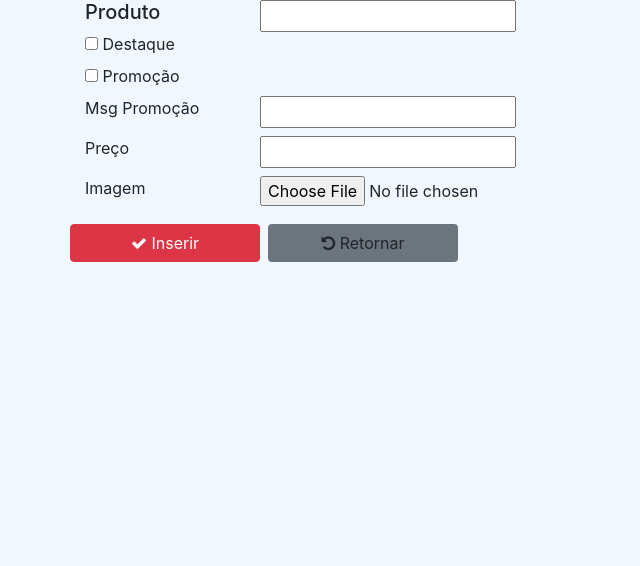
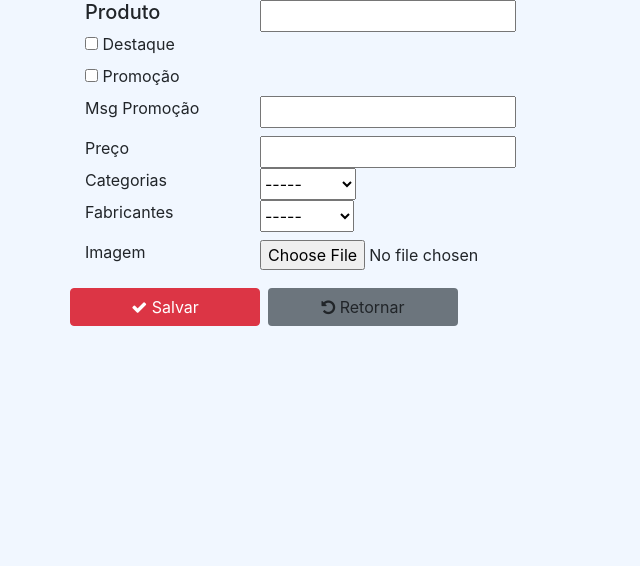
Before and after one commit to Matheusdsc2006/novo_progWeb, a Django app: page /produto/create in a window 1280 px wide. Shown: the part 56-622 px from the top of the page, without its empty margins (0-640 px from the left). Run offline with Django 4.2, Linux system fonts and the light colour scheme; data comes from the database, SQL or seed files in the repository; both versions use the stored data as it was after the commit; some libraries are stand-ins or nearby versions.

Commit message:
qualquer nome

```diff
--- a/Loja/loja/templates/produto/produto-create.html
+++ b/Loja/loja/templates/produto/produto-create.html
@@ -1,18 +1,21 @@
 {% extends "base.html" %}
 {% load static %}
+
 {% block title %}Início{% endblock %}
+
 {% block styles %}
-<link rel="stylesheet" href="{% static 'css/home.css' %}">
+    <link rel="stylesheet" href="{% static 'css/home.css' %}">
 {% endblock %}
+
 {% block content %}
 <div id="content">
     <div class="container">
-        <form method="POST" enctype="multipart/form-data" action= "/produto/create" >
+        <form method="POST" enctype="multipart/form-data" action="/produto/create">
             {% csrf_token %}
             <div class="row">
                 <!--<input type="hidden" value="{{produto.id}}" name="id">-->
                 <h5 for="Produto" class="col-md-2">Produto</h5>
-                <input name="Produto">
+                <input value="{{produto.Produto}}" name="Produto">
             </div>
             <div class="row">
                 <div class="col-md-2">
@@ -22,30 +25,61 @@
             </div>
             <div class="row">
                 <div class="col-md-2">
-                    <input type="checkbox" name="promocao" >
+                    <input type="checkbox" name="promocao">
                     <label for="promocao">Promoção</label>
                 </div>
             </div>
             <div class="row">
                 <label for="msgPromocao" class="col-md-2">Msg Promoção</label>
-                <input name="msgPromocao">
+                <input value="{{produto.msgPromocao}}" name="msgPromocao">
             </div>
             <div class="row mt-2">
                 <label for="preco" class="col-md-2">Preço</label>
                 <input name="preco">
+            </div>
+            <div class="row">
+                <label for="CategoriaFk" class="col-md-2" >Categorias</label>
+                <select name="CategoriaFk">
+                    <option value="-1">-----</option>
+                    {% for cate in categorias %}
+                        {% if produto.categoria_id == cate.id %}
+                        <option value="{{cate.id}}" selected>{{cate.Categoria}}</option>
+                        {% else %}
+                        <option value="{{cate.id}}">{{cate.Categoria}}</option>
+                        {% endif %}
+                    {% endfor %}
+                </select>
+            </div>
+            <div class="row">
+                <label for="FabricanteFk" class="col-md-2" >Fabricantes</label>
+                <select name="FabricanteFk">
+                    <option value="-1">-----</option>
+                    {% for fabri in fabricantes %}
+                        {% if produto.fabricante_id == fabri.id %}
+                        <option value="{{fabri.id}}" selected>{{fabri.Fabricante}}</option>
+                        {% else %}
+                        <option value="{{fabri.id}}">{{fabri.Fabricante}}</option>
+                        {% endif %}
+                    {% endfor %}
+                </select>
             </div>
             <div class="row mt-2">
                 <label for="image" class="col-md-2">Imagem</label>
                 <input type="file" name="image">
             </div>
             <div class="row">
-                <button type="submit" class="btn btn-danger col-md-2 mt-3 mr-2"><i class="fa fa-check"></i> Inserir</button>
-                <a href= "{% url 'produto' %}" class="btn bg-secondary col-md-2 mt-3"><i class="fa fa-rotate-left"></i> Retornar</a>
+                <button type="submit" class="btn btn-danger col-md-2 mt-3 mr-2">
+                    <i class="fa fa-check"></i> Salvar
+                </button>
+                <a href="{% url 'produto' %}" class="btn bg-secondary col-md-2 mt-3">
+                    <i class="fa fa-rotate-left"></i> Retornar
+                </a>
             </div>
         </form>
     </div>
 </div>
 {% endblock %}
+
 {% block scripts %}
-<script src="{% static 'js/home.js' %}"></script>
+    <script src="{% static 'js/home.js' %}"></script>
 {% endblock %}
--- a/Loja/loja/views/ProdutoView.py
+++ b/Loja/loja/views/ProdutoView.py
@@ -9,13 +9,20 @@ from django.core.files.storage import FileSystemStorage
 
 
 def create_produto_view(request, id=None):
-    # Processa o post back gerado pela action
+    Fabricantes = Fabricante.objects.all()
+    Categorias = Categoria.objects.all()
+    context = {
+        'fabricantes': Fabricantes,
+        'categorias': Categorias,
+    }
     if request.method == 'POST':
         produto = request.POST.get("Produto")
         destaque = request.POST.get("destaque")
         promocao = request.POST.get("promocao")
         msgPromocao = request.POST.get("msgPromocao")
         preco = request.POST.get("preco")
+        categoria = request.POST.get("CategoriaFk")
+        fabricante = request.POST.get("FabricanteFk")
         image = request.POST.get("image")
         print("postback-create")
         print(produto)
@@ -29,6 +36,8 @@ def create_produto_view(request, id=None):
             obj_produto.Produto = produto
             obj_produto.destaque = (destaque is not None)
             obj_produto.promocao = (promocao is not None)
+            obj_produto.fabricante = Fabricante.objects.filter(id=fabricante).first()
+            obj_produto.categoria = Categoria.objects.filter(id=categoria).first()
             if msgPromocao is not None:
                 obj_produto.msgPromocao = msgPromocao
             obj_produto.preco = 0
@@ -36,7 +45,6 @@ def create_produto_view(request, id=None):
                 obj_produto.preco = preco
             obj_produto.criado_em = timezone.now()
             obj_produto.alterado_em = obj_produto.criado_em
-            # Se for anexado arquivo, salva na pasta e guarda nome no objeto
             if request.FILES is not None:
                 num_files = len(request.FILES.getlist('image'))
                 if num_files > 0:
@@ -46,11 +54,13 @@ def create_produto_view(request, id=None):
                     filename = fs.save(imagefile.name, imagefile)
                     if (filename is not None) and (filename != ""):
                         obj_produto.image = filename
-            obj_produto.save()
+                obj_produto.save()
             print("Produto %s salvo com sucesso" % produto)
         except Exception as e:
             print("Erro inserindo produto: %s" % e)
-    return render(request, template_name='produto/produto-create.html',status=200)
+        return redirect("/produto")
+
+    return render(request,  template_name='produto/produto-create.html', context=context, status=200)
 
 # adicione a função que trata o postback da interface de exclusão
 def delete_produto_postback(request, id=None):
@@ -160,8 +170,3 @@ def list_produto_view(request, id=None):
     # Adicione para definir o contexto e carregar o template
     context = {'produtos': produtos}
     return render(request, template_name='produto/produto.html', context=context, status=200)
-
-# adicione a função que chama a interface de criar produto
-# no final do arquivo
-def create_produto_view(request, id=None):
-    return render(request, template_name='produto/produto-create.html',status=200)
```
Also changed, not shown: Loja/loja/models/Produto.py (+7 -9 lines), Loja/loja/templates/produto/produto-delete.html (+12 -0 lines), Loja/loja/templates/produto/produto-details.html (+12 -0 lines), Loja/lojaAdmin/db.sqlite3, Loja/lojaAdmin/media/Monitor gamer.jpg (added), Loja/lojaAdmin/media/image.png (added), Loja/lojaAdmin/media/image_FqcT8ou.png (added), Loja/lojaAdmin/media/mouse.webp (added), Loja/lojaAdmin/media/windows11_kwN8Edb.jpg (added), 1 other file.
